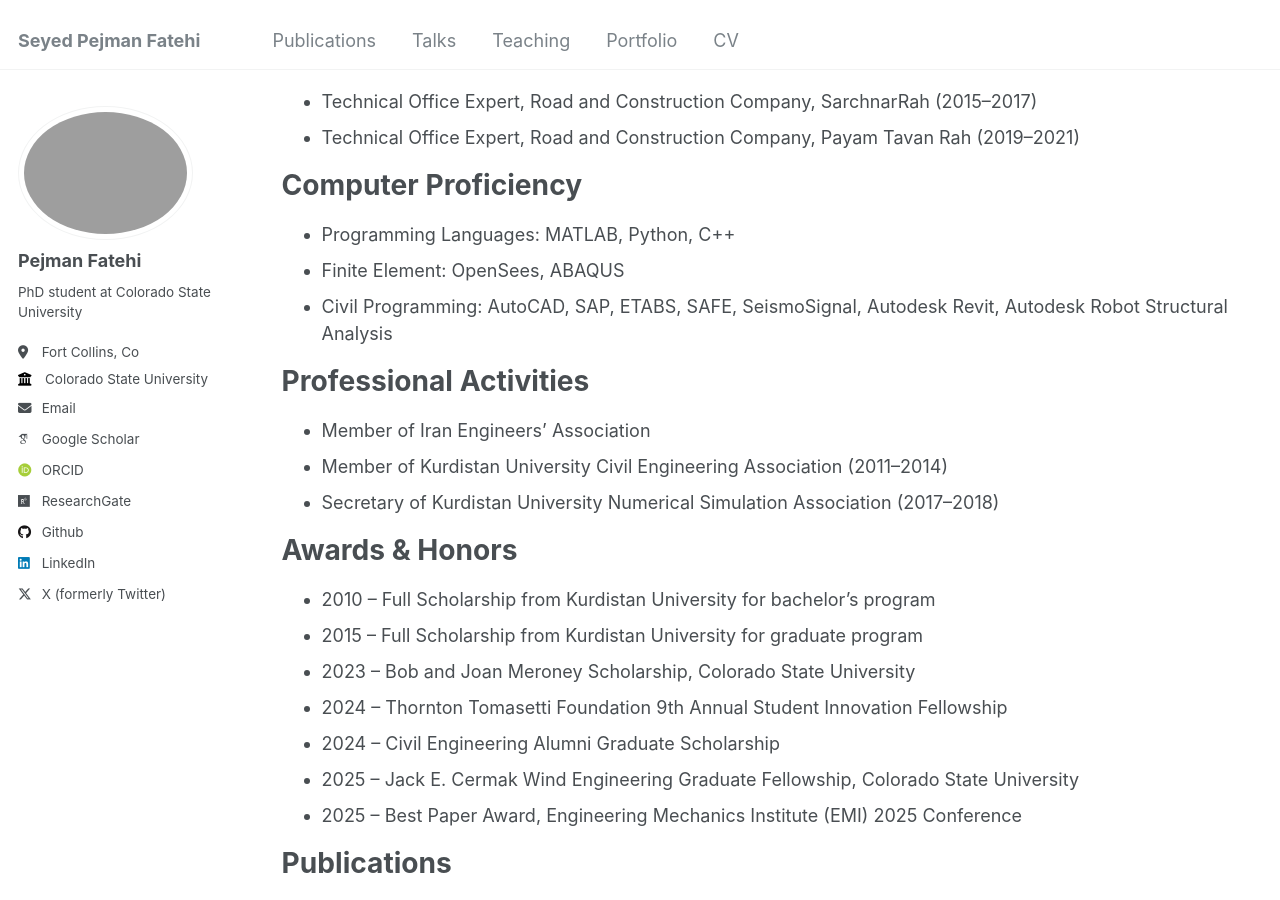
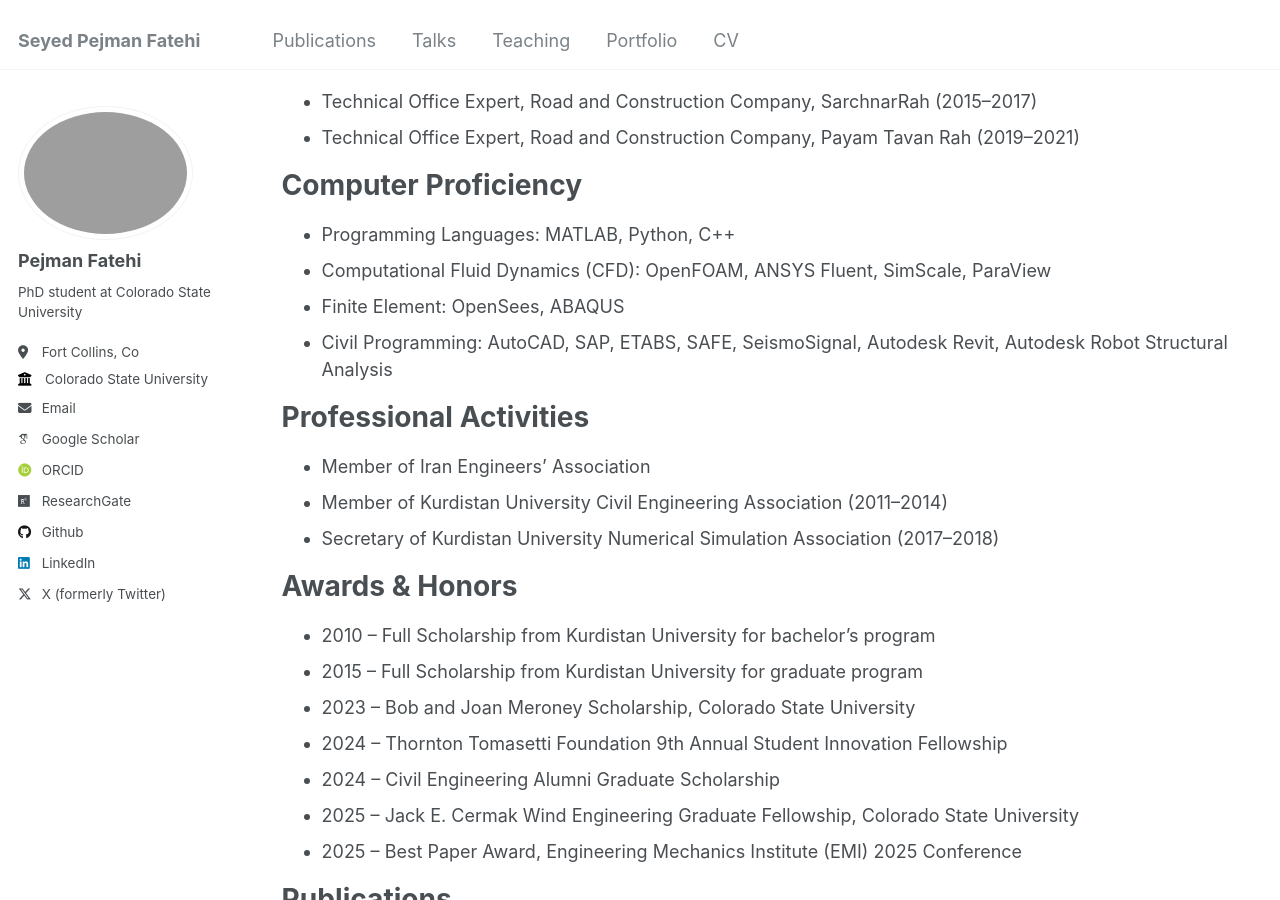
Before and after one commit to pejmanff/pejmanff.github.io, a Jekyll site: the page built from _pages/cv.md, in a window 1280 px wide and 900 px high, scrolled down 1194 px. Built offline with Jekyll 4.4.1, drawn with Linux system fonts in a browser that asks for light colours; some web fonts are replaced.

Commit message:
Update CV with CFD tools
Added Computational Fluid Dynamics tools to the CV.

```diff
--- a/_pages/cv.md
+++ b/_pages/cv.md
@@ -49,6 +49,7 @@ Work Experience
 Computer Proficiency
 ======
 * Programming Languages: MATLAB, Python, C++
+* Computational Fluid Dynamics (CFD): OpenFOAM, ANSYS Fluent, SimScale, ParaView
 * Finite Element: OpenSees, ABAQUS
 * Civil Programming: AutoCAD, SAP, ETABS, SAFE, SeismoSignal, Autodesk Revit, Autodesk Robot Structural Analysis
 
```
